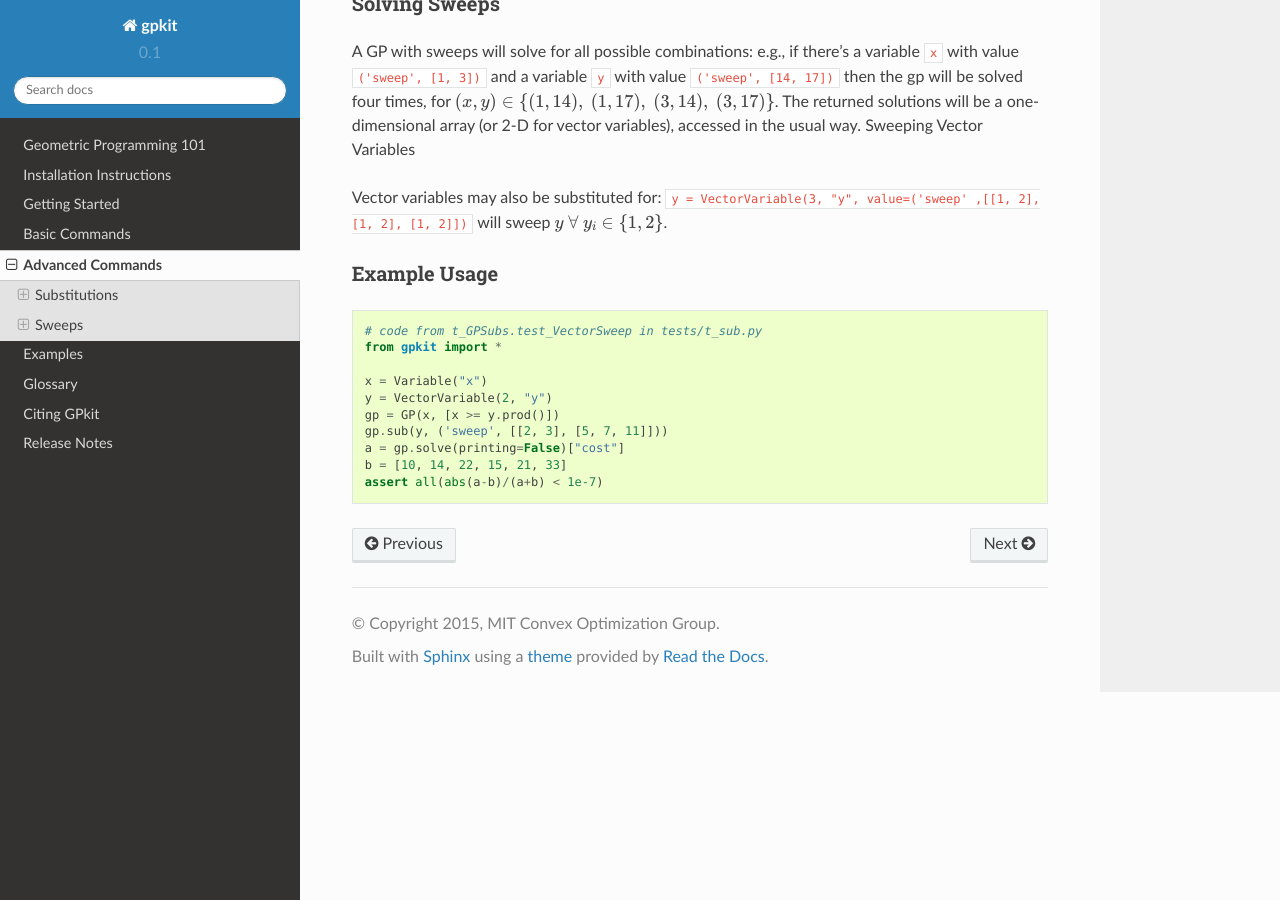
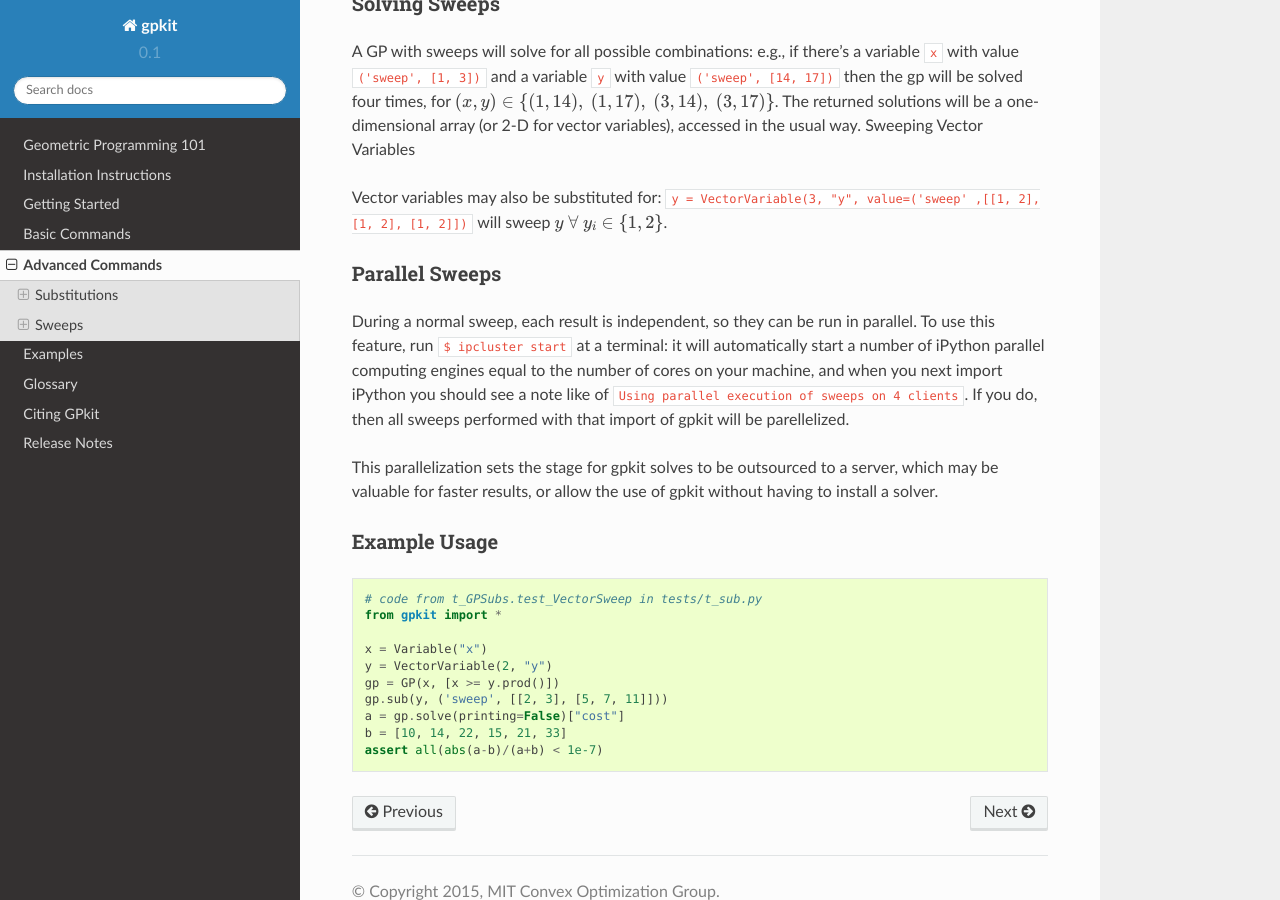
Before and after one commit to convexengineering/gpkit, a Sphinx documentation site: the page built from docs/source/advancedcommands.rst, in a window 1280 px wide and 900 px high, scrolled down 2352 px. Built offline with Sphinx 7.4.7 and the Read the Docs theme 2.0.0, drawn with Linux system fonts in a browser that asks for light colours; pages that are not in the unit, such as notebooks, are missing from menus.

Commit message:
added parallel sweeps to docs

```diff
--- a/docs/source/advancedcommands.rst
+++ b/docs/source/advancedcommands.rst
@@ -100,6 +100,13 @@
 
 Vector variables may also be substituted for: ``y = VectorVariable(3, "y", value=('sweep' ,[[1, 2], [1, 2], [1, 2]])`` will sweep :math:`y\ \forall~y_i\in\left\{1,2\right\}`.
 
+Parallel Sweeps
+-----------------------
+
+During a normal sweep, each result is independent, so they can be run in parallel. To use this feature, run ``$ ipcluster start`` at a terminal: it will automatically start a number of iPython parallel computing engines equal to the number of cores on your machine, and when you next import iPython you should see a note like of ``Using parallel execution of sweeps on 4 clients``. If you do, then all sweeps performed with that import of gpkit will be parellelized.
+
+This parallelization sets the stage for gpkit solves to be outsourced to a server, which may be valuable for faster results, or allow the use of gpkit without having to install a solver.
+
 Example Usage
 -------------
 
```
